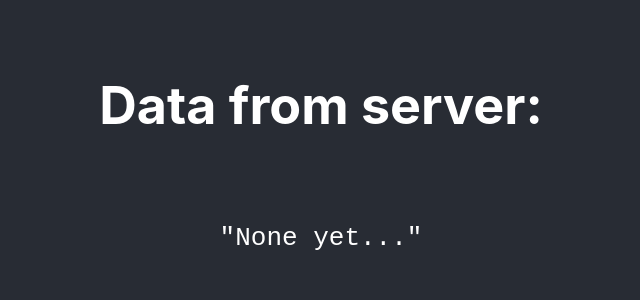
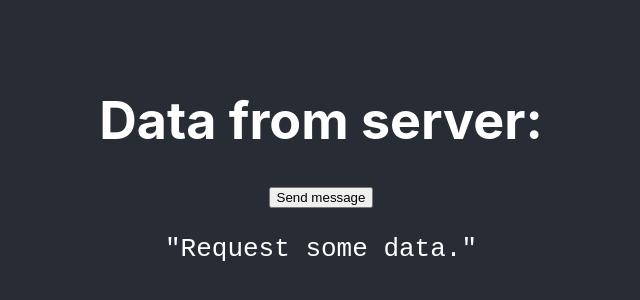
Before and after one commit to long-range-tile/app, a React (Create React App) app: page / in a window 1280 px wide. Shown: the part 228-528 px from the top of the page, without its empty margins (319-959 px from the left). Built offline with nearby package versions, Linux system fonts and the light colour scheme; no server answers.

Commit message:
counter demo

```diff
--- a/src/App.js
+++ b/src/App.js
@@ -2,13 +2,13 @@ import React, { useState, useEffect } from 'react';
 import socketIOClient from "socket.io-client";
 import './App.css';
 
-const WS_ENDPOINT = "http://127.0.0.1:5000";
+const WS_ENDPOINT = "ws://127.0.0.1:5000";
+const socket = socketIOClient(WS_ENDPOINT);
 
 function App() {
-  const [response, setResponse] = useState("None yet...");
+  const [response, setResponse] = useState("Request some data.");
 
   useEffect(() => {
-    const socket = socketIOClient(WS_ENDPOINT, {});
     socket.on("NewData", data => {
       setResponse(data);
     });
@@ -18,7 +18,15 @@ function App() {
     <div className="App">
       <header className="App-header">
         <h1>Data from server:</h1>
-        <p><pre>{JSON.stringify(response, 2)}</pre></p>
+        <button
+          onClick={() => {
+            setResponse("Loading...");
+            socket.emit("DataRequest");
+          }}
+        >
+          Send message
+        </button>
+        <div><pre>{JSON.stringify(response, 2)}</pre></div>
       </header>
     </div>
   );
```
